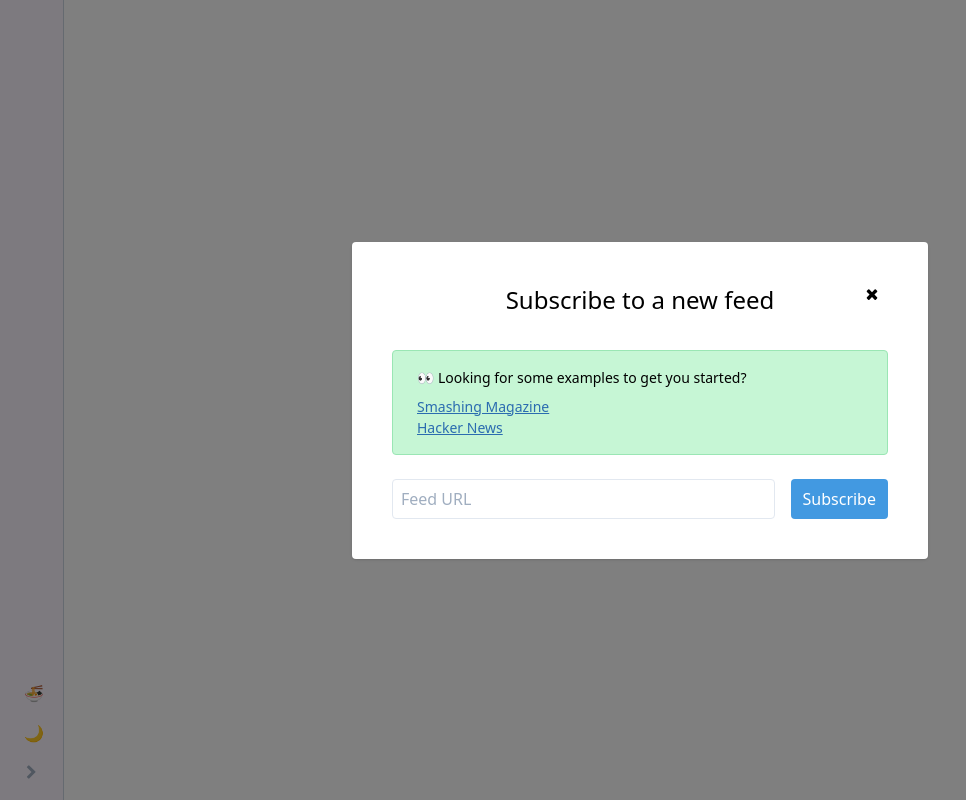
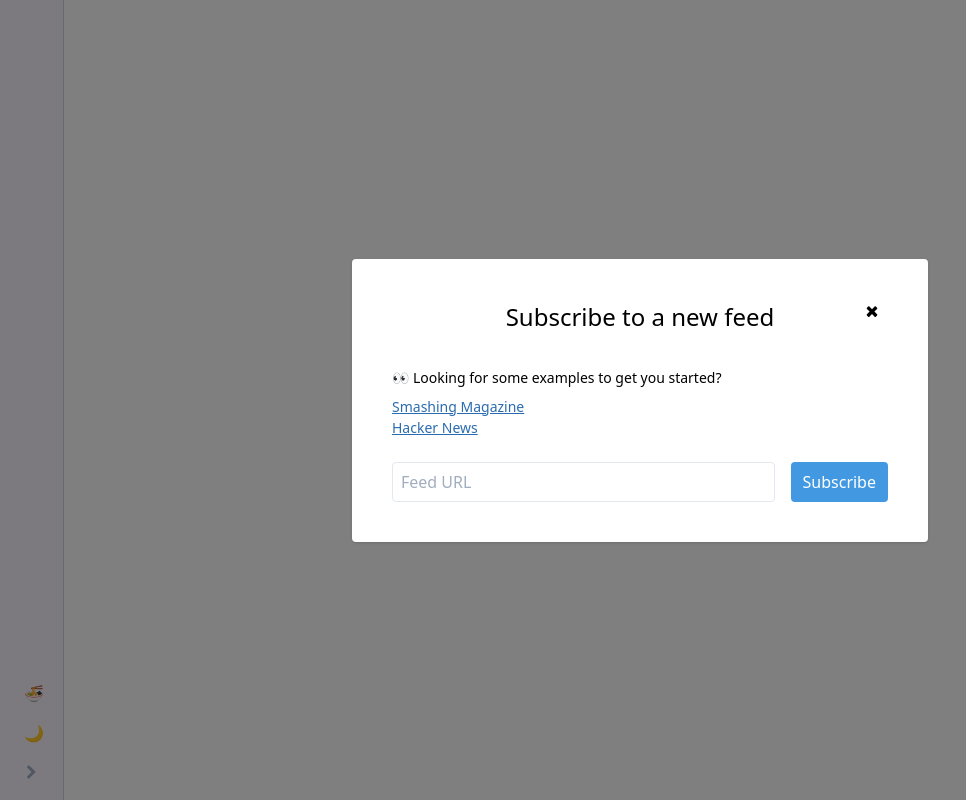
Before and after one commit to mxkxf/nosh, a React (Create React App) app: page / in a window 1280 px wide. Both pictures are taken after a click on the button "subscribe". Shown: the whole page, without its empty margins (0-966 px from the left). Built offline with nearby package versions, Linux system fonts and the light colour scheme.

Commit message:
Smol fixes

```diff
--- a/src/components/ItemList.tsx
+++ b/src/components/ItemList.tsx
@@ -130,7 +130,9 @@ const ItemList: React.FC<Props> = ({
                 key={`feed-${selectedFeed}-item-${i}`}
               >
                 <div className="flex">
-                  <h4 className="flex-1 truncate">{item.author}</h4>
+                  <h4 className="flex-1 truncate">
+                    {item.author || feed.title}
+                  </h4>
                   <p
                     className={`pl-4 ${
                       selectedItem === i ? "text-gray-400" : "text-gray-600"
--- a/src/components/ItemView.tsx
+++ b/src/components/ItemView.tsx
@@ -44,12 +44,14 @@ const ItemView: React.FC<Props> = ({ item, theme, unselectItem }) => (
             </span>
             {dayjs(item.pubDate).format("DD/MM/YYYY")}
           </div>
+          {item.author && (
             <div className="pr-6">
               <span className="mr-1" role="img" aria-label="User">
                 👤
               </span>
               {item.author}
             </div>
+          )}
           <div>
             <a href={item.link}>
               <span className="mr-1" role="img" aria-label="Link">
--- a/src/components/SubscribeFeedModal.tsx
+++ b/src/components/SubscribeFeedModal.tsx
@@ -53,7 +53,7 @@ const SubscribeFeedModal: React.FC<Props> = ({
         <h2>Subscribe to a new feed</h2>
       </div>
       {feeds.length === 0 && (
-        <div className="bg-green-200 border border-green-300 px-6 py-4 rounded text-sm mb-6">
+        <div className="text-sm mb-6">
           <p className="mb-2">
             <span className="mr-1" role="img" aria-label="Eyes">
               👀
```
Lines whose indentation alone changed are shown as unchanged.
